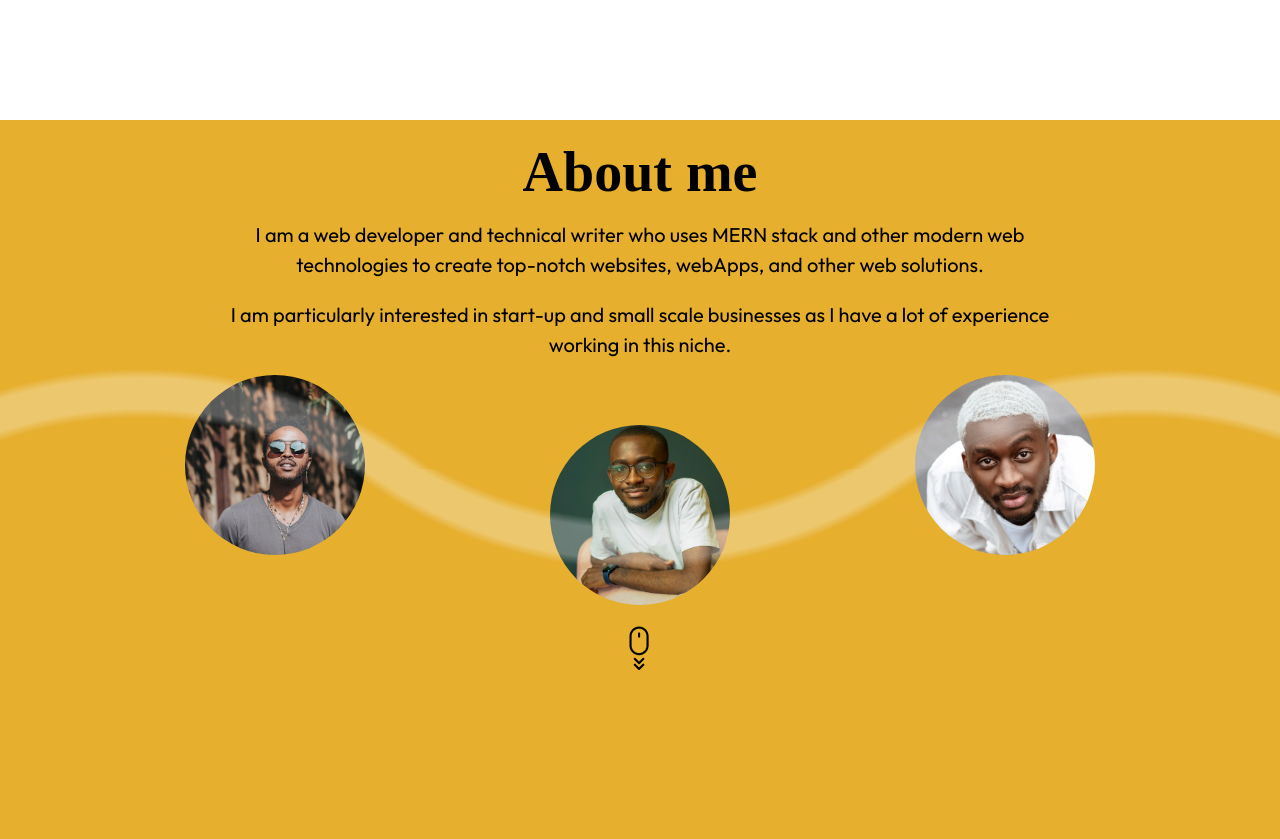
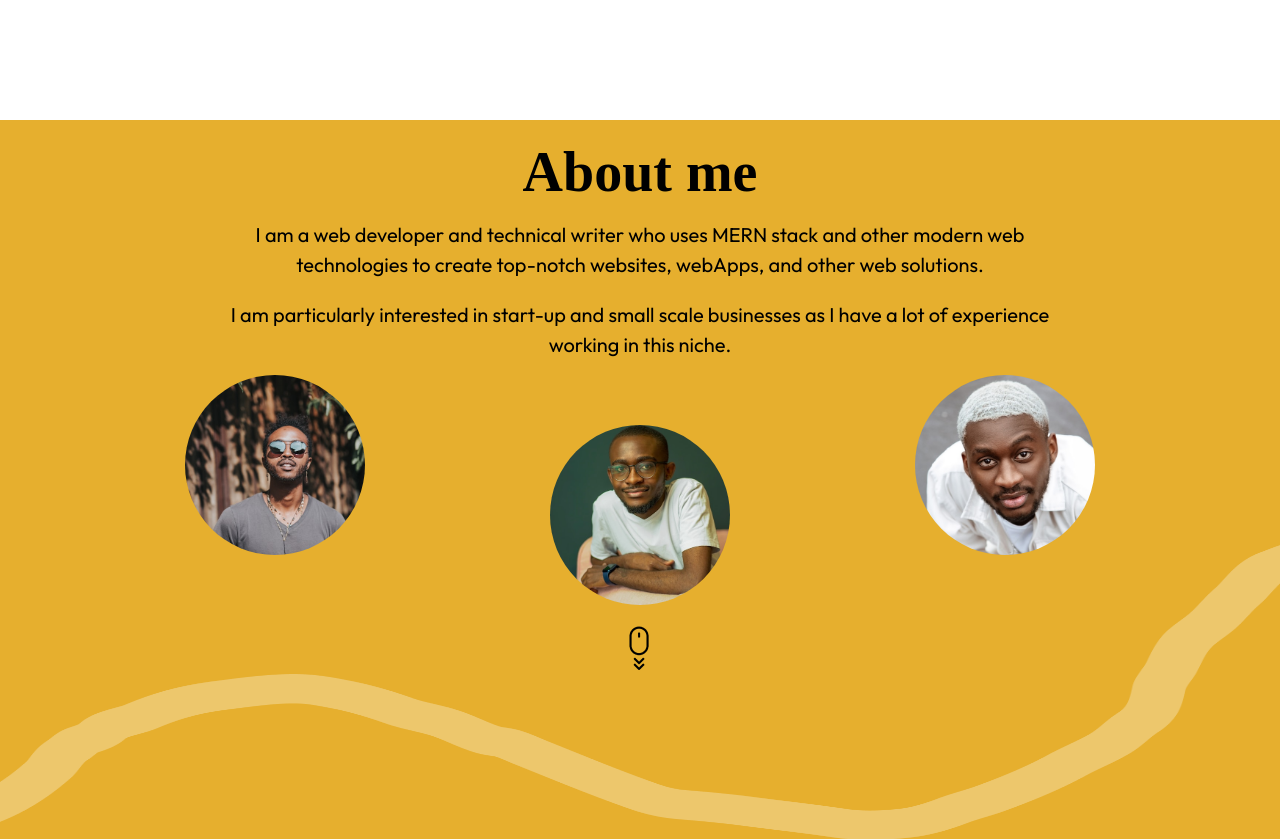
Before and after one commit to Babajide777/the-oyafemi-portfolio, a Next.js app in the folder client/: page / in a window 1280 px wide. Shown: the part 680-1519 px from the top of the page. Built offline with nearby package versions, Linux system fonts and the light colour scheme; a web font is replaced by a local one.

Commit message:
The background image line is showing now because I have imported the image from the figma but not yet fully sized it

```diff
--- a/client/app/Components/about.tsx
+++ b/client/app/Components/about.tsx
@@ -15,7 +15,7 @@ const About = () => {
     <Box
       id="about"
       sx={{
-        position: 'relative',
+        position: 'relative', // Needed for pseudo-element positioning
         width: '100%',
         minHeight: '100svh',
         background: '#E6AF2E',
@@ -23,49 +23,17 @@ const About = () => {
         flexDirection: 'column',
         alignItems: 'center',
         paddingTop: { xs: '40px', md: '20px' },
-        /* Define the CSS variables for the wave */
-        '--s': '250px', // size of the wave
-        '--b': '40px', // thickness of the line
-        '--m': '1.5', // curvature of the wave [0,2]
-        '--R': 'calc(var(--s)*sqrt(var(--m)*var(--m) + 1) + var(--b)/2)',
-        '--_g':
-          '#0000 calc(99% - var(--b)), #000 calc(101% - var(--b)) 99%, #0000 101%',
+        // Add a pseudo-element for the wavy line:
         '&::after': {
           content: '""',
           position: 'absolute',
-          bottom: 0,
-          left: 0,
+          bottom: '100px',
+          left: '0',
           width: '100%',
-          height: 'calc(2 * var(--R))',
-          background: 'rgba(255, 255, 255, 0.3)',
-          backgroundSize: 'cover',
-          /* Apply the wave mask using our custom properties */
-          mask: `
-            radial-gradient(
-              var(--R) at left 50% bottom calc(-1 * var(--m) * var(--s)),
-              var(--_g)
-            ) calc(50% - 2 * var(--s)) calc(50% - var(--s)/2 - var(--b)/2)
-              / calc(4 * var(--s)) calc(var(--s) + var(--b)) repeat-x,
-            radial-gradient(
-              var(--R) at left 50% top calc(-1 * var(--m) * var(--s)),
-              var(--_g)
-            ) 50% calc(50% + var(--s)/2 + var(--b)/2)
-              / calc(4 * var(--s)) calc(var(--s) + var(--b)) repeat-x
-          `,
-          WebkitMask: `
-            radial-gradient(
-              var(--R) at left 50% bottom calc(-1 * var(--m) * var(--s)),
-              var(--_g)
-            ) calc(50% - 2 * var(--s)) calc(50% - var(--s)/2 - var(--b)/2)
-              / calc(4 * var(--s)) calc(var(--s) + var(--b)) repeat-x,
-            radial-gradient(
-              var(--R) at left 50% top calc(-1 * var(--m) * var(--s)),
-              var(--_g)
-            ) 50% calc(50% + var(--s)/2 + var(--b)/2)
-              / calc(4 * var(--s)) calc(var(--s) + var(--b)) repeat-x
-          `,
-          maskRepeat: 'repeat-x',
-          WebkitMaskRepeat: 'repeat-x'
+          height: '300px', // adjust height as needed
+          background: 'url("../../Images/Vector 3.png") no-repeat',
+          backgroundSize: '100% 100%'
+          // backgroundAttachment: 'fixed'
         }
       }}
     >
```
Also changed, not shown: client/public/Images/Vector 3.png (added).
